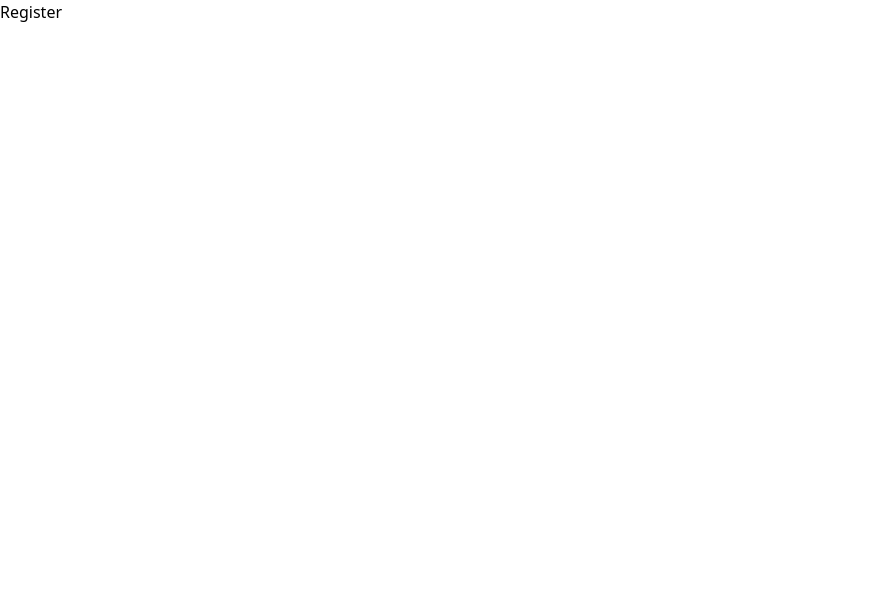
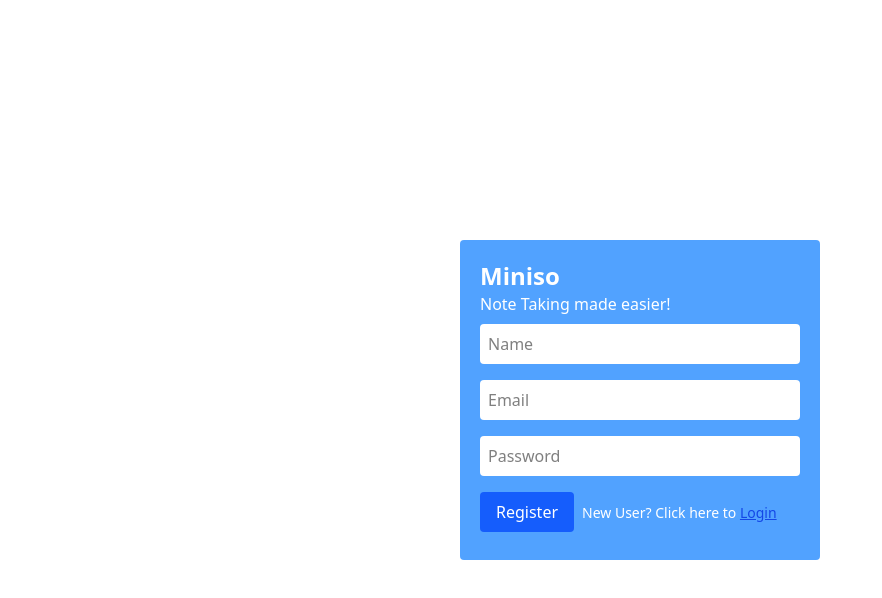
Before and after one commit to v-angelo/note-app-nextjs, a Next.js app: page /register in a window 1280 px wide. Shown: the top 598 px of the page, without its empty margins (0-882 px from the left). Built offline with nearby package versions, Linux system fonts and the light colour scheme.

Commit message:
Basic pages UI design done

```diff
--- a/app/login/page.tsx
+++ b/app/login/page.tsx
@@ -1,3 +1,38 @@
+import Link from "next/link";
+
 export default function Login() {
-  return <div>Login</div>;
+  return (
+    <div className="flex justify-center items-center min-h-screen p-3">
+      <form className="max-w-90 bg-blue-400 rounded p-5">
+        <h3 className="text-2xl text-white font-bold">Miniso</h3>
+        <p className="text-white">Note Taking made easier!</p>
+
+        <input
+          className="bg-white outline-none focus:ring-2 p-2 w-full rounded my-2"
+          type="email"
+          placeholder="Email"
+          required
+        />
+        <input
+          className="bg-white outline-none focus:ring-2 p-2 w-full rounded my-2"
+          type="password"
+          placeholder="Password"
+          required
+        />
+
+        <button
+          className="py-2 px-4 bg-blue-600 text-white font-medium active:bg-blue-600 rounded my-2 cursor-pointer hover:bg-blue-500 inline-block"
+          type="submit"
+        >
+          Login
+        </button>
+        <p className="text-sm inline-block ms-2 text-white">
+          New User? Click here to{" "}
+          <Link className="text-blue-700 underline" href={"/register"}>
+            Register
+          </Link>
+        </p>
+      </form>
+    </div>
+  );
 }
--- a/app/notes/page.tsx
+++ b/app/notes/page.tsx
@@ -1,3 +1,22 @@
+import { FaNoteSticky, FaPowerOff, FaUser } from "react-icons/fa6";
+
 export default function Dashboard() {
-  return <div>All Notes</div>;
+  return (
+    <div className="min-h-screen">
+      <nav className="p-2 max-w-5xl mx-auto flex justify-between items-center">
+        <div className="flex gap-2 justify-center items-center">
+          <FaNoteSticky className="text-blue-400 text-2xl" />
+          <h3 className="text-2xl font-semibold text-blue-400">Miniso</h3>
+        </div>
+
+        <div className="flex gap-2 justify-center items-center">
+          <FaUser className="text-blue-400 text-2xl" />
+          <h3 className="text-2xl font-semibold text-blue-400">Username</h3>
+          <FaPowerOff className="text-blue-400 text-2xl" />
+        </div>
+      </nav>
+
+      <section className="mx-auto mt-10 max-w-5xl rounded bg-slate-100 shadow min-h-50"></section>
+    </div>
+  );
 }
--- a/app/page.tsx
+++ b/app/page.tsx
@@ -1,11 +1,12 @@
 import Image from "next/image";
+import Link from "next/link";
 
 export default function Home() {
   return (
-    <div className="min-h-screen flex justify-center items-center p-5">
-      <div className="md:grid grid-cols-2">
+    <div className="min-h-screen flex justify-center items-center p-5 max-w-5xl mx-auto">
+      <div className="md:grid grid-cols-2 gap-5">
         <div>
-          <h1>Miniso</h1>
+          <h1 className="text-4xl font-bold text-blue-500">Miniso</h1>
           <h2 className="text-2xl text-blue-400 mt-5">
             Capture Your Ideas Anytime, Anywhere
           </h2>
@@ -16,10 +17,21 @@ export default function Home() {
             notes, study materials, or creative ideas, our note app helps you
             stay organized and productive.
           </p>
+
+          <Link
+            href={"/login"}
+            className="p-2 bg-blue-600 text-white font-medium active:bg-blue-600 rounded my-2 cursor-pointer hover:bg-blue-500"
+          >
+            Let's Start
+          </Link>
         </div>
 
         <div>
-          <img src="/notes.png" alt="landingImage" />
+          <img
+            className="mx-auto sm:max-w-120"
+            src="/notes.png"
+            alt="landingImage"
+          />
         </div>
       </div>
     </div>
--- a/app/register/page.tsx
+++ b/app/register/page.tsx
@@ -1,3 +1,44 @@
+import Link from "next/link";
+
 export default function Register() {
-  return <div>Register</div>;
+  return (
+    <div className="flex justify-center items-center min-h-screen p-3">
+      <form className="max-w-90 bg-blue-400 rounded p-5">
+        <h3 className="text-2xl text-white font-bold">Miniso</h3>
+        <p className="text-white">Note Taking made easier!</p>
+
+        <input
+          className="bg-white outline-none focus:ring-2 p-2 w-full rounded my-2"
+          type="text"
+          placeholder="Name"
+          required
+        />
+        <input
+          className="bg-white outline-none focus:ring-2 p-2 w-full rounded my-2"
+          type="email"
+          placeholder="Email"
+          required
+        />
+        <input
+          className="bg-white outline-none focus:ring-2 p-2 w-full rounded my-2"
+          type="password"
+          placeholder="Password"
+          required
+        />
+
+        <button
+          className="py-2 px-4 bg-blue-600 text-white font-medium active:bg-blue-600 rounded my-2 cursor-pointer hover:bg-blue-500 inline-block"
+          type="submit"
+        >
+          Register
+        </button>
+        <p className="text-sm inline-block ms-2 text-white">
+          New User? Click here to{" "}
+          <Link className="text-blue-700 underline" href={"/login"}>
+            Login
+          </Link>
+        </p>
+      </form>
+    </div>
+  );
 }
--- a/package.json
+++ b/package.json
@@ -11,7 +11,8 @@
   "dependencies": {
     "next": "16.2.6",
     "react": "19.2.4",
-    "react-dom": "19.2.4"
+    "react-dom": "19.2.4",
+    "react-icons": "^5.6.0"
   },
   "devDependencies": {
     "@tailwindcss/postcss": "^4",
```
Also changed, not shown: 1 other file (tests, documents, lock files or other folders).
